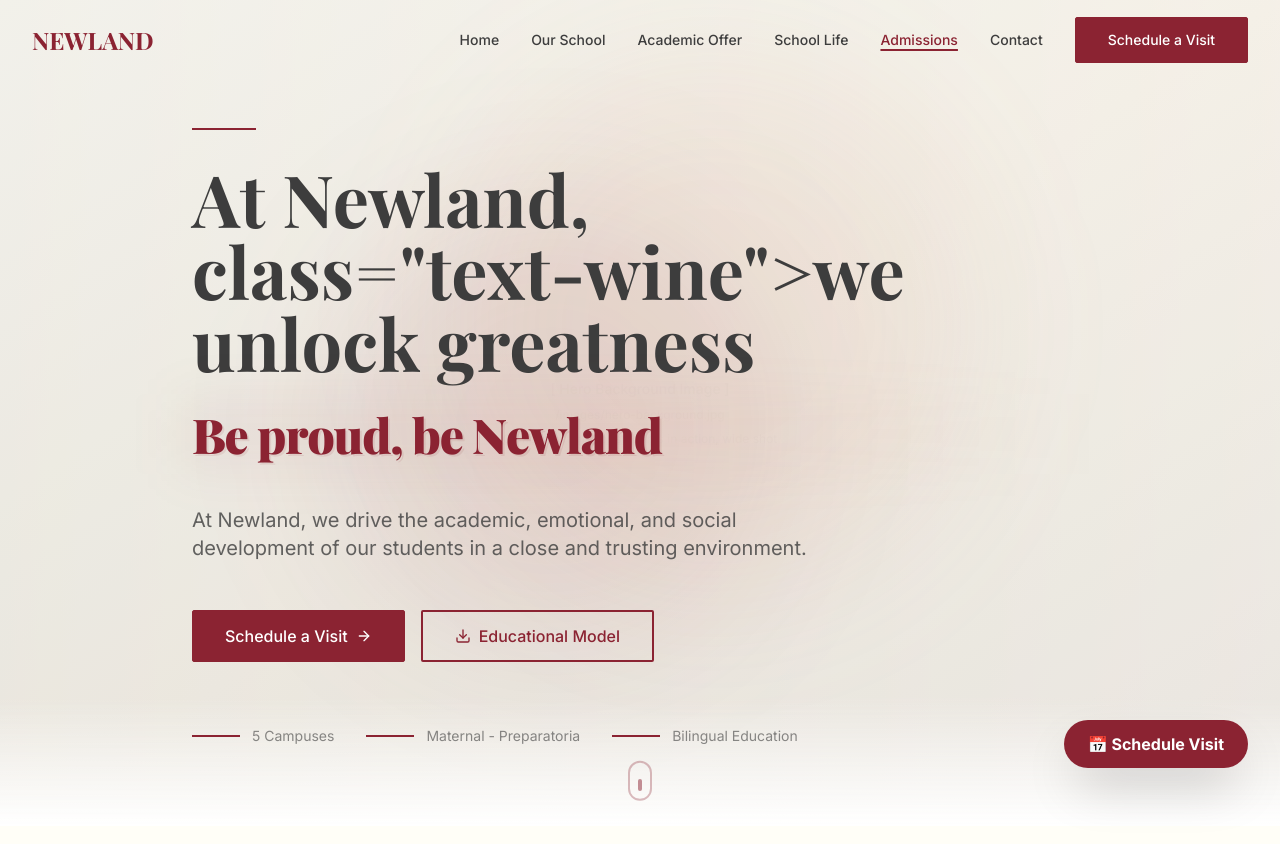
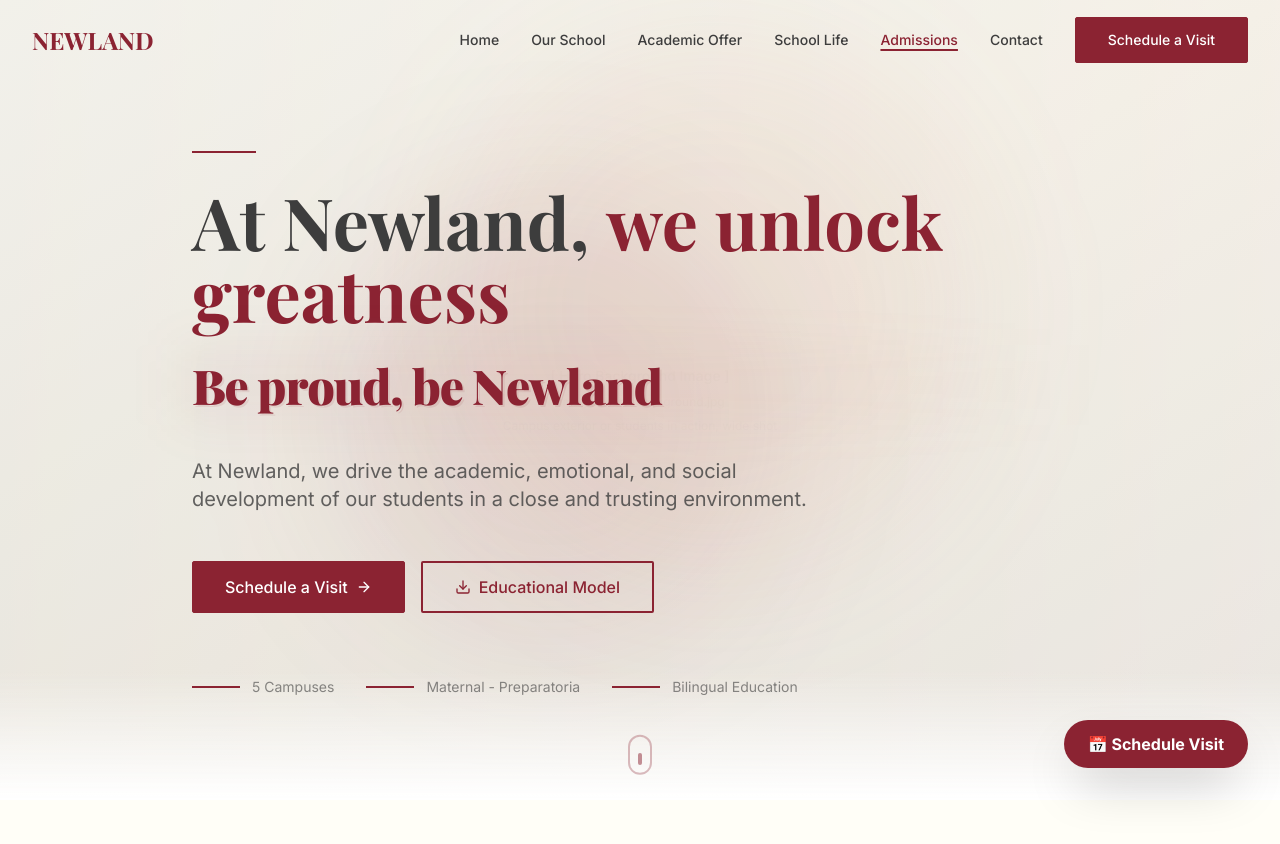
Before and after one commit to MktALTURA/nwl-landing, a Next.js app: page / in a window 1280 px wide. Shown: the top 844 px of the page. Built offline with nearby package versions, Linux system fonts and the light colour scheme; a web font is replaced by a local one.

Commit message:
Fix: Hero text rendering - removed innerHTML manipulation
- Changed from DOM manipulation to React JSX rendering
- Split tagline and headline into spans directly in component
- Fixes issue where HTML attributes were rendered as text
- Maintains all animation functionality with proper React lifecycle

```diff
--- a/components/Hero.tsx
+++ b/components/Hero.tsx
@@ -1,6 +1,6 @@
 'use client';
 
-import { useEffect, useRef } from 'react';
+import { useEffect, useRef, useState } from 'react';
 import { motion } from 'framer-motion';
 import { FiDownload, FiArrowRight } from 'react-icons/fi';
 import gsap from 'gsap';
@@ -12,10 +12,15 @@ if (typeof window !== 'undefined') {
 
 export default function Hero() {
   const heroRef = useRef<HTMLElement>(null);
-  const taglineRef = useRef<HTMLDivElement>(null);
-  const mainHeadlineRef = useRef<HTMLHeadingElement>(null);
+  const [isMounted, setIsMounted] = useState(false);
 
   useEffect(() => {
+    setIsMounted(true);
+  }, []);
+
+  useEffect(() => {
+    if (!isMounted) return;
+
     const ctx = gsap.context(() => {
       // Parallax effect on hero content
       gsap.to('.hero-content', {
@@ -30,14 +35,6 @@ export default function Hero() {
       });
 
       // Animated tagline - characters reveal with stagger
-      const taglineText = taglineRef.current;
-      if (taglineText) {
-        const text = taglineText.textContent || '';
-        taglineText.innerHTML = text
-          .split('')
-          .map((char) => `<span class="tagline-char">${char === ' ' ? '&nbsp;' : char}</span>`)
-          .join('');
-
       gsap.from('.tagline-char', {
         opacity: 0,
         y: 20,
@@ -47,16 +44,8 @@ export default function Hero() {
         ease: 'back.out(1.7)',
         delay: 1.2,
       });
-      }
 
-      // Main headline split and animate
-      const mainHeadline = mainHeadlineRef.current;
-      if (mainHeadline) {
-        const words = mainHeadline.innerHTML.split(' ');
-        mainHeadline.innerHTML = words
-          .map((word) => `<span class="word-wrap">${word}</span>`)
-          .join(' ');
-
+      // Main headline word animation
       gsap.from('.word-wrap', {
         opacity: 0,
         y: 50,
@@ -65,11 +54,18 @@ export default function Hero() {
         ease: 'power3.out',
         delay: 0.4,
       });
-      }
     }, heroRef);
 
     return () => ctx.revert();
-  }, []);
+  }, [isMounted]);
+
+  // Split tagline into characters
+  const taglineText = "Be proud, be Newland";
+  const taglineChars = taglineText.split('').map((char, i) => (
+    <span key={i} className="tagline-char inline-block">
+      {char === ' ' ? '\u00A0' : char}
+    </span>
+  ));
 
   return (
     <section
@@ -134,12 +130,13 @@ export default function Hero() {
             className="wine-divider mb-8"
           />
 
-          {/* Main Headline - Animated */}
-          <h1
-            ref={mainHeadlineRef}
-            className="font-display text-5xl md:text-7xl font-bold text-charcoal mb-8 leading-tight"
-          >
-            At Newland, <span className="text-wine">we unlock greatness</span>
+          {/* Main Headline - Animated word by word */}
+          <h1 className="font-display text-5xl md:text-7xl font-bold text-charcoal mb-8 leading-tight">
+            <span className="word-wrap inline-block">At</span>{' '}
+            <span className="word-wrap inline-block">Newland,</span>{' '}
+            <span className="word-wrap inline-block text-wine">we</span>{' '}
+            <span className="word-wrap inline-block text-wine">unlock</span>{' '}
+            <span className="word-wrap inline-block text-wine">greatness</span>
           </h1>
 
           {/* Tagline - Character-by-character reveal */}
@@ -151,13 +148,12 @@ export default function Hero() {
               className="absolute -inset-4 bg-gradient-to-r from-wine/5 via-terracotta/5 to-transparent rounded-lg blur-xl"
             />
             <div
-              ref={taglineRef}
               className="relative text-3xl md:text-5xl font-display font-black text-wine leading-tight tracking-tight"
               style={{
                 textShadow: '2px 2px 0px rgba(139, 35, 50, 0.1)',
               }}
             >
-              Be proud, be Newland
+              {taglineChars}
             </div>
           </div>
 
```
Lines whose indentation alone changed are shown as unchanged.
